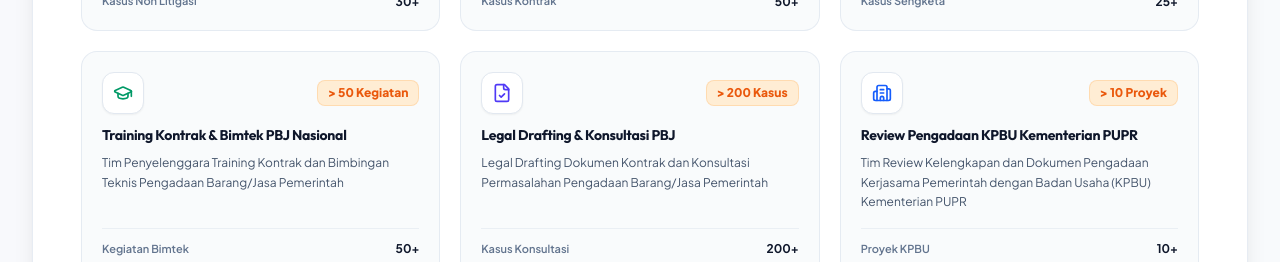
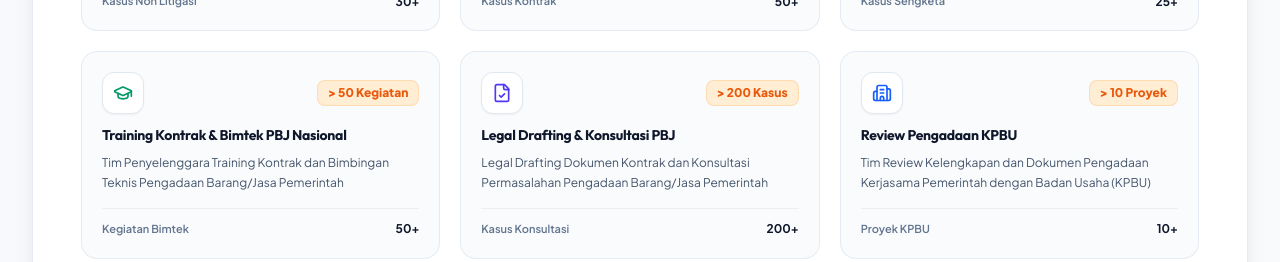
Before and after one commit to taufikrwmn20-eng/agenpengadaan, a React (Vite) app: page / in a window 1280 px wide. Shown: the part 3620-3882 px from the top of the page. Built offline with nearby package versions, Linux system fonts and the light colour scheme; no server answers; the database is empty.

Commit message:
rubah label KPBU

```diff
--- a/src/data/procurementData.ts
+++ b/src/data/procurementData.ts
@@ -469,8 +469,8 @@ export const FOUNDER_DIRECTOR_PROFILE = {
       iconName: 'FileCheck'
     },
     {
-      title: 'Review Pengadaan KPBU Kementerian PUPR',
-      desc: 'Tim Review Kelengkapan dan Dokumen Pengadaan Kerjasama Pemerintah dengan Badan Usaha (KPBU) Kementerian PUPR',
+      title: 'Review Pengadaan KPBU',
+      desc: 'Tim Review Kelengkapan dan Dokumen Pengadaan Kerjasama Pemerintah dengan Badan Usaha (KPBU)',
       highlight: '> 10 Proyek',
       metric: '10+',
       metricUnit: 'Proyek KPBU',
```
